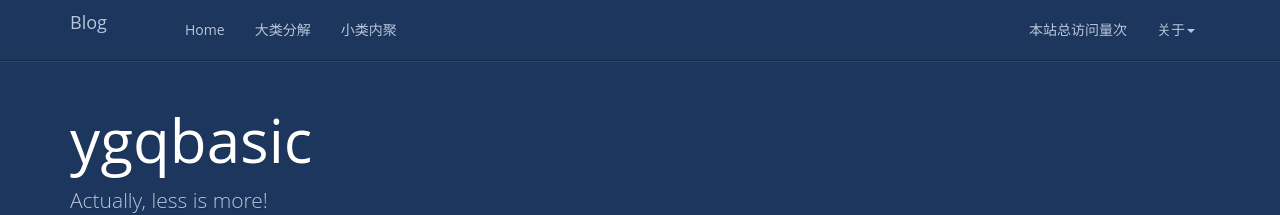
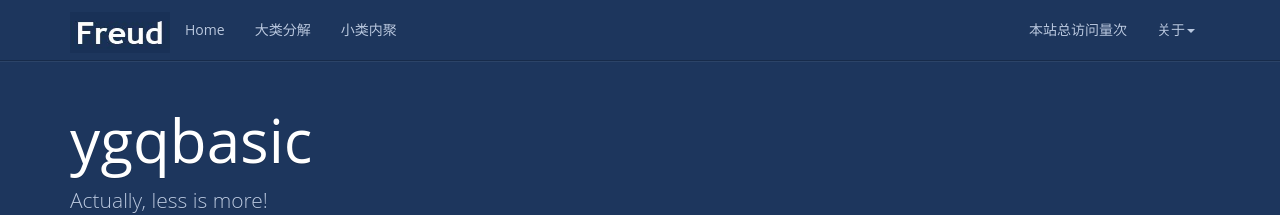
Before and after one commit to ygqbasic/ygqbasic.github.io, a Jekyll site: the page built from index.html, in a window 1280 px wide. Shown: the top 215 px of the page. Built offline with Jekyll 4.4.1, drawn with Linux system fonts in a browser that asks for light colours; nearby versions of some CDN libraries; a script that is not in the unit is left out; the list of posts is cut into pages by our own code; comment, search, counter and statistics services are not loaded.

Commit message:
Update header.html

```diff
--- a/_includes/header.html
+++ b/_includes/header.html
@@ -7,8 +7,7 @@
         <span class="icon-bar"></span>
       </button>
       <a href="/" class="navbar-brand">
-        <!-- <img src="{{ '/styles/images/logo.jpg' | prepend: site.baseurl }}"> -->
-        Blog
+        <img src="{{ '/styles/images/logo.jpg' | prepend: site.baseurl }}">
       </a>
     </div>
     <nav class="collapse navbar-collapse bs-navbar-collapse" role="navigation">
```
